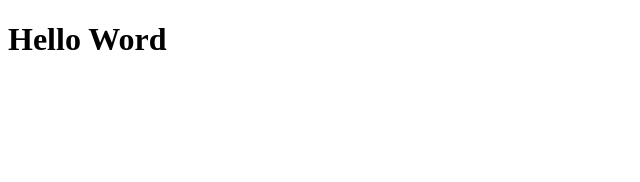
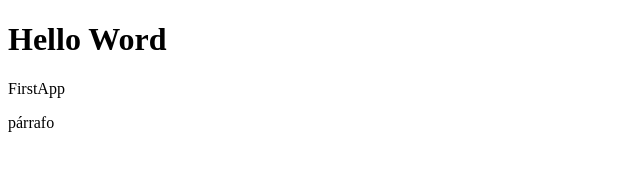
Before and after one commit to jsfc2199/BasesInicioReact, a React (Vite) app: page / in a window 1280 px wide. Shown: the top 182 px of the page, without its empty margins (0-640 px from the left). Built offline with nearby package versions, Linux system fonts and the light colour scheme.

Commit message:
Nuevo componente y retornar un fragment

```diff
--- /dev/null
+++ b/src/FirstApp.jsx
@@ -0,0 +1,12 @@
+import React from 'react'
+
+export const FirstApp = () => {
+  return (
+    // si mandamos <> </> es un fragment
+    //también se puede usar <Fragment></Fragment>
+    <>
+      <div>FirstApp</div>
+      <p>párrafo</p>
+    </>
+  )
+}
--- a/src/main.jsx
+++ b/src/main.jsx
@@ -3,16 +3,17 @@
 //la app de react siempre cuenta con estos dos imports
 import React from "react";
 import ReactDOM from "react-dom/client";
+import HelloWorldApp from './HelloWorldApp';
+import { FirstApp } from './FirstApp';
 
-// import FirstApp from "./FirstApp";
 // import CounterApp from "./CounterApp";
 
 import './styles.css'
-import HelloWorldApp from './HelloWorldApp';
 
 ReactDOM.createRoot(document.getElementById("root")).render(
   //miramos que el index.html tiene un id root, allí se renderiza todo y renderizamos a App
   <React.StrictMode>
     <HelloWorldApp/>
+    <FirstApp/>
   </React.StrictMode>
 );
```
